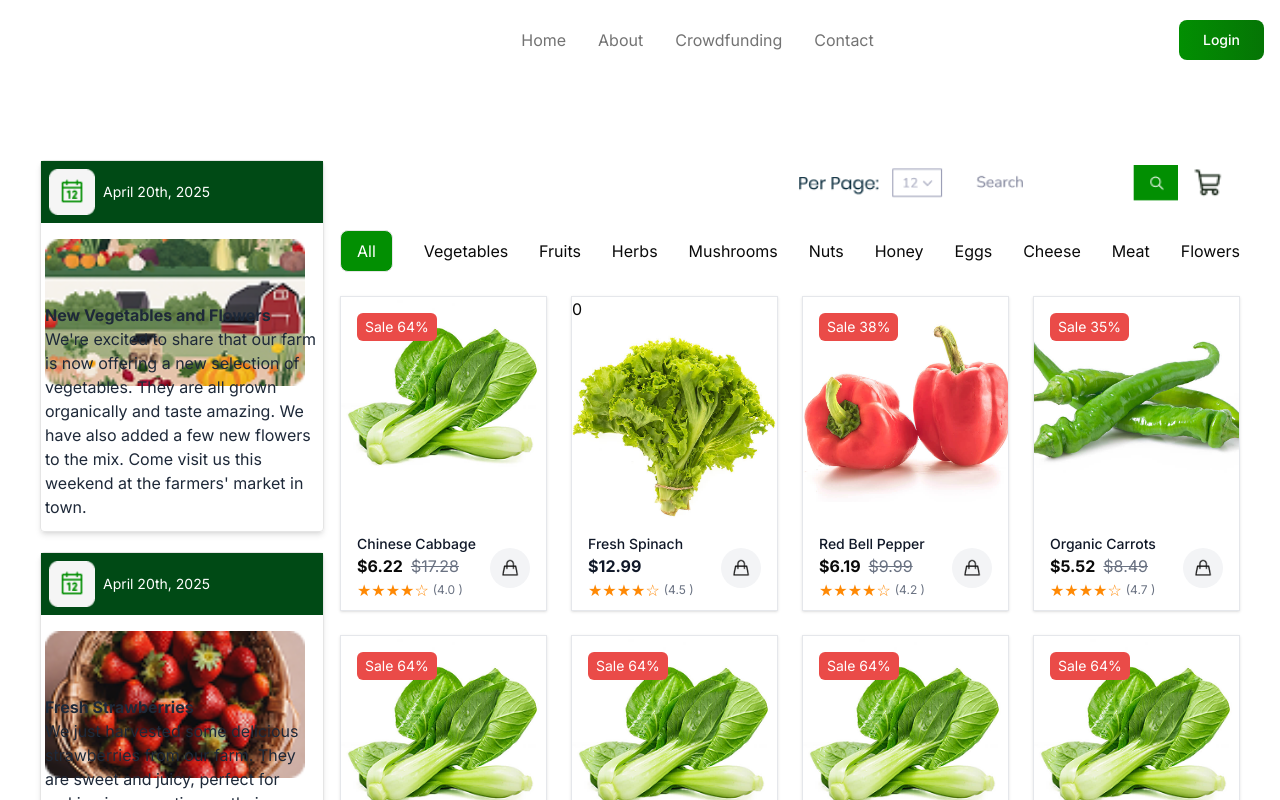
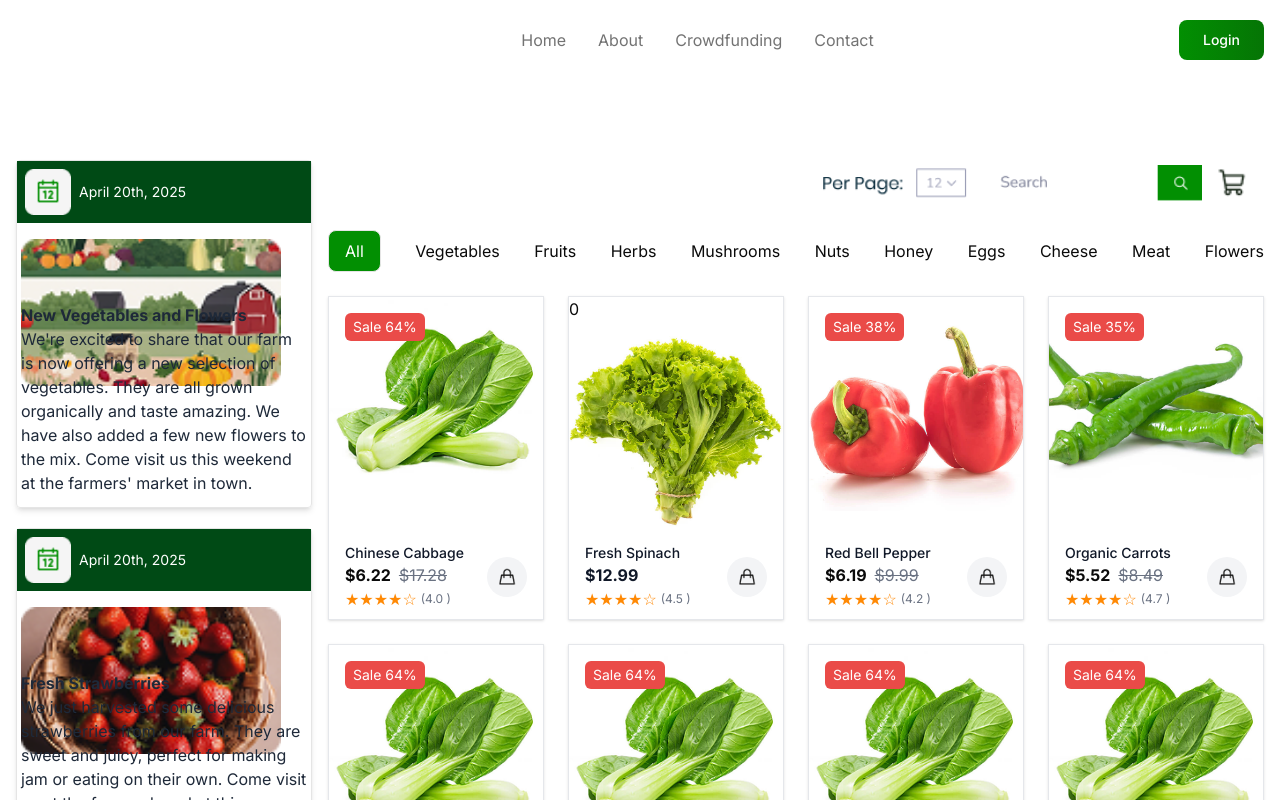
Before and after one commit to Anonymous-Roys/smabuyer, a Next.js app: page /products in a window 1280 px wide. Shown: the top 800 px of the page. Built offline with nearby package versions, Linux system fonts and the light colour scheme.

Commit message:
fix issue with margin

```diff
--- a/app/products/page.tsx
+++ b/app/products/page.tsx
@@ -43,7 +43,7 @@ const ProductsPage = () => {
   ];
 
   return (
-    <div className="flex flex-col lg:flex-row pt-10 px-4 lg:px-10 mt-30">
+    <div className="flex flex-col lg:flex-row pt-10 container mx-auto px-4 mt-30">
       <div className="posts w-full lg:w-1/4 lg:pr-4 space-y-5 mb-6 lg:mb-0">
         {posts.map((post, index) => (
           <PostCard
--- a/components/landing/FeaturedDeals.tsx
+++ b/components/landing/FeaturedDeals.tsx
@@ -6,7 +6,7 @@ import Link from "next/link";
 
 const FeaturedDeals: React.FC = () => {
   return (
-    <section className="hot-deals-section px-3 sm:px-6  py-10 space-y-8">
+    <section className="container mx-auto px-4 py-10 space-y-8">
       <h2 className="section-title flex justify-between px-2 items-center">
         <span className="block text-2xl font-bold">Featured Products</span>
         <span className="flex text-[#00B207] gap-3 items-center">
--- a/components/landing/HotDealsSection.tsx
+++ b/components/landing/HotDealsSection.tsx
@@ -2,13 +2,13 @@ import React from "react";
 import ProductCard from "../ui/custom/product/custom-product-card";
 import PRODUCTS from "@/constants/mock-data";
 import ImageBlur from "../common/ImageBlur";
-import SummerSaleCard from "../ui/summer-sale-card";
+import SummerSaleCard from "../ui/custom/banners/summer-sale-card";
 import { HOTDEAL } from "@/constants/mock-data";
 import Link from "next/link";
 
 const HotDealsSection: React.FC = () => {
   return (
-    <section className="hot-deals-section px-3 sm:px-6  py-10 space-y-8">
+    <section className="container mx-auto px-4 py-10 space-y-8">
       <h2 className="section-title flex justify-between items-center px-2">
         <span className="block text-2xl font-bold ">Hot Deals</span>
         <span className="flex text-[#00B207] gap-3 items-center cursor-pointer">
--- a/components/ui/summer-sale-card.tsx
+++ b/components/ui/custom/banners/summer-sale-card.tsx
@@ -1,5 +1,5 @@
 import React from "react";
-import ImageBlur from "../common/ImageBlur";
+import ImageBlur from "../../../common/ImageBlur";
 
 const SummerSaleCard: React.FC = () => {
   return (
```
